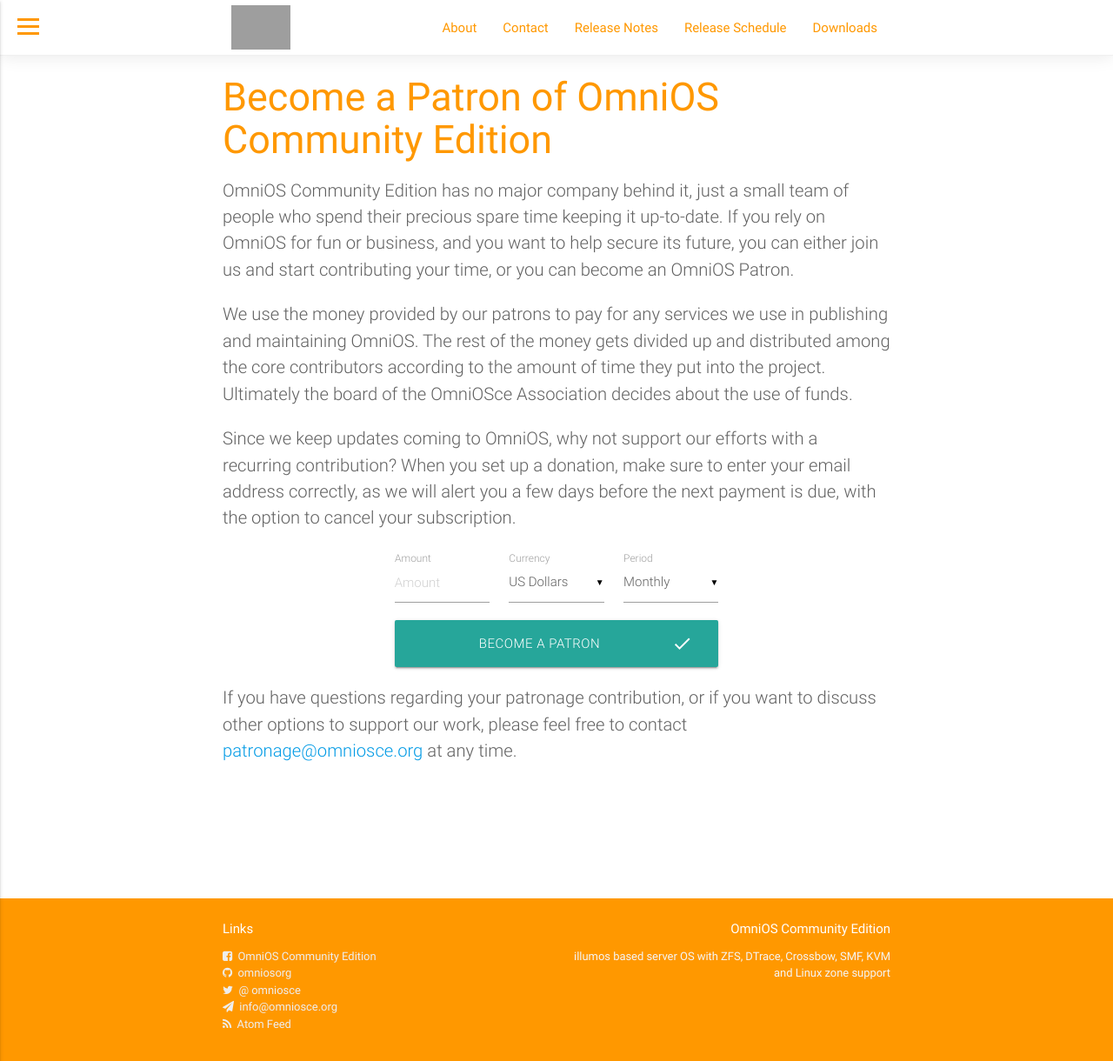
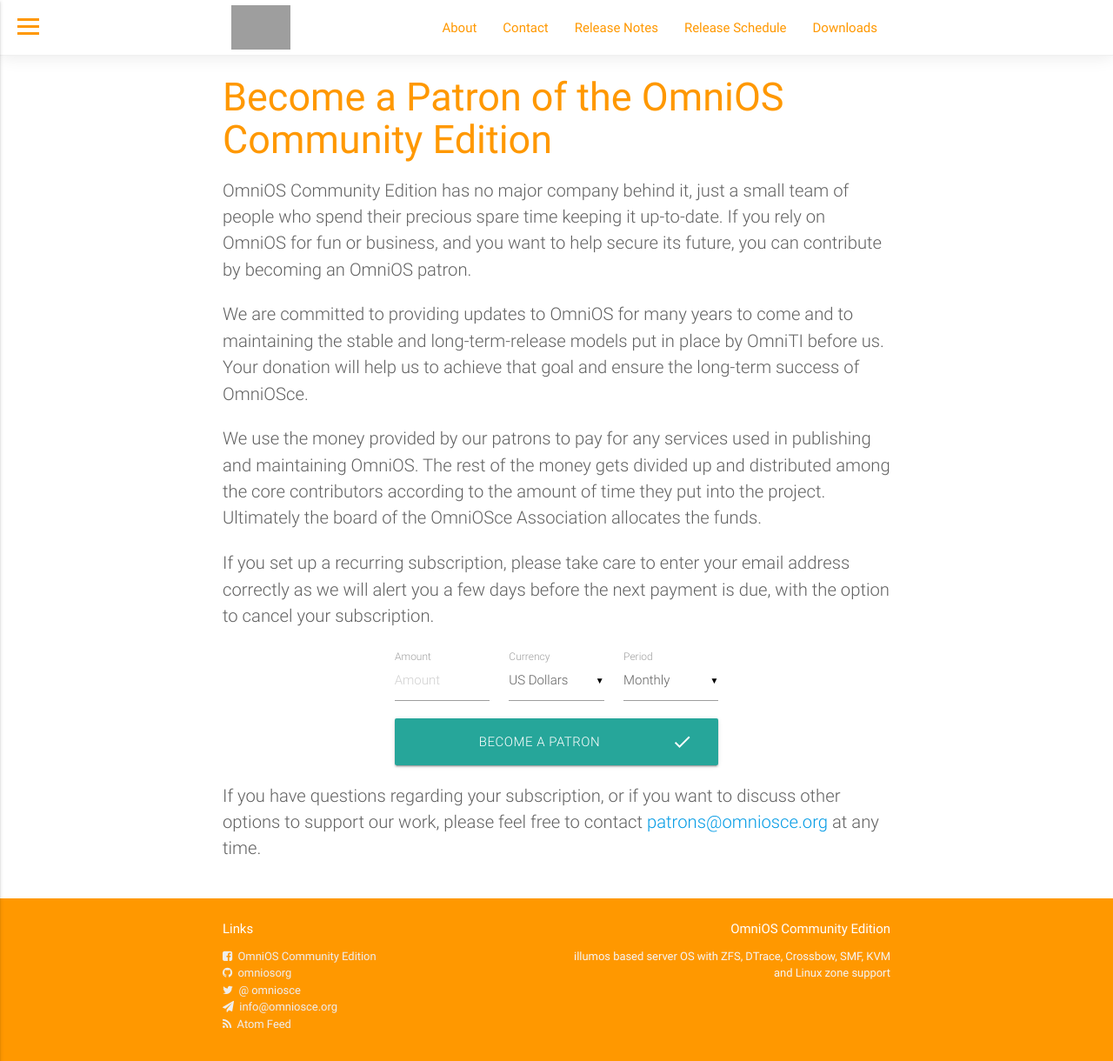
Before and after one commit to omniosorg/omniosorg.github.io, a Jekyll site: the page built from patron.md, in a window 1280 px wide and 1220 px high. Shown: the whole window at 87% size. Built offline with Jekyll 4.4.1, drawn with Linux system fonts in a browser that asks for light colours; grey boxes are pictures that could not be loaded.

Commit message:
Update wording

```diff
--- a/patron.md
+++ b/patron.md
@@ -5,24 +5,27 @@
 show_in_menu: false
 ---
 
-# Become a Patron of OmniOS Community Edition
+# Become a Patron of the OmniOS Community Edition
 
 OmniOS Community Edition has no major company behind it, just a small team of
 people who spend their precious spare time keeping it up-to-date. If you rely
 on OmniOS for fun or business, and you want to help secure its future, you can
-either join us and start contributing your time, or you can become an OmniOS
-Patron.
+contribute by becoming an OmniOS patron.
 
-We use the money provided by our patrons to pay for any services we use in
+We are committed to providing updates to OmniOS for many years to come and
+to maintaining the stable and long-term-release models put in place by
+OmniTI before us. Your donation will help us to achieve that goal and
+ensure the long-term success of OmniOSce.
+
+We use the money provided by our patrons to pay for any services used in
 publishing and maintaining OmniOS. The rest of the money gets divided up
 and distributed among the core contributors according to the amount of time
 they put into the project. Ultimately the board of the OmniOSce Association
-decides about the use of funds.
+allocates the funds.
 
-Since we keep updates coming to OmniOS, why not support our efforts with a
-recurring contribution? When you set up a donation, make sure to enter your
-email address correctly, as we will alert you a few days before the next
-payment is due, with the option to cancel your subscription.
+If you set up a recurring subscription, please take care to enter your email
+address correctly as we will alert you a few days before the next payment is
+due, with the option to cancel your subscription.
 
 <form class="patron_form">
 <div class="row">
@@ -40,10 +43,10 @@
     <label>Currency</label>
 </div><div class="input-field col s12 offset-m1 m10 l3 xl2">
     <select id="period_fld">
-      <option default value="month">Monthly</option>
+      <option value="week">Weekly</option>
+      <option selected default value="month">Monthly</option>
+      <option value="year">Yearly</option>
       <option value="once">One-Off</option>
-      <option value="week">Weekly</option>
-      <option value="year">Yearly</option>
     </select>
     <label>Period</label>
 </div>
@@ -80,15 +83,17 @@
 	}),
 	success: function(msg){
 	    jQuery('#notice').html(
-		'<h2><i class="material-icons">check</i> Thank you for your patronage. ' +
-		'We have sent a confirmation message to the email address provided.</h2>' +
-		'<h3>Please contact <a href="mailto:patronage@omniosce.org">patronage@omniosce.org</a> ' +
+		'<h2><i class="material-icons">check</i> ' +
+		'Thank you for your donation. We have sent a confirmation ' +
+		'message to the email address provided.</h2>' +
+		'<h3>Please contact ' +
+		'<a href="mailto:patrons@omniosce.org">patrons@omniosce.org</a> ' +
 		'if the message does not arrive within a few minutes.</h3>');
 	},
 	error: function(xhr,status){
 	   jQuery('#notice').html('<h2><i class="material-icons">sms_failed</i> ' +
 		'There was a problem processing your request. Please contact ' +
-		'<a href="mailto:patronage@omniosce.org">patronage@omniosce.org</a>.</h2>');
+		'<a href="mailto:patrons@omniosce.org">patrons@omniosce.org</a>.</h2>');
 	}
      });
   }
@@ -121,6 +126,6 @@
 });
 })();</script>
 
-If you have questions regarding your patronage contribution, or if you want to
+If you have questions regarding your subscription, or if you want to
 discuss other options to support our work, please feel free to contact <a
-href="mailto:patronage@omniosce.org">patronage@omniosce.org</a> at any time.
+href="mailto:patrons@omniosce.org">patrons@omniosce.org</a> at any time.
```
